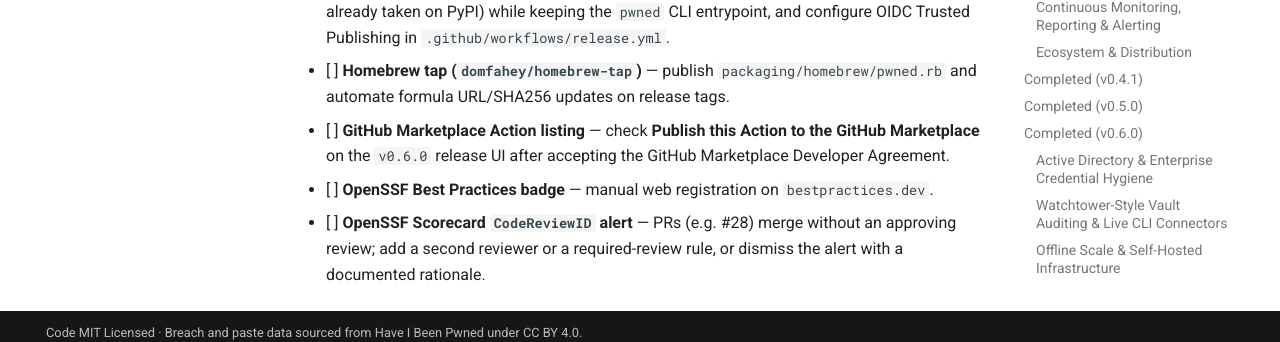
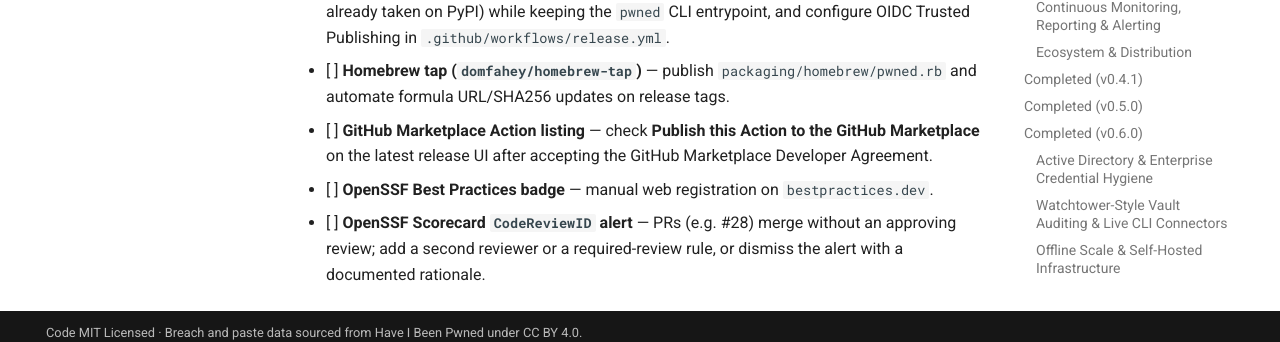
Before and after one commit to domfahey/pwned, an MkDocs documentation site: the page built from docs/roadmap.md, in a window 1280 px wide and 900 px high, scrolled down 8956 px. Shown: the part 524-866 px from the top of the window. Built offline with MkDocs 1.6.1 and Material for MkDocs 9.7.7, drawn with Linux system fonts in a browser that asks for light colours; comment, search, counter and statistics services are not loaded.

Commit message:
chore: prepare v0.6.1 release (#31)
Co-authored-by: Claude Opus 5.5 <noreply@anthropic.com>

```diff
--- a/docs/roadmap.md
+++ b/docs/roadmap.md
@@ -154,6 +154,6 @@ Focused on workflows outside the official [`hibp` CLI](https://haveibeenpwned.co
 
 - [ ] **PyPI publishing (optional)** — pick a non-colliding distribution name (since `pwned` is already taken on PyPI) while keeping the `pwned` CLI entrypoint, and configure OIDC Trusted Publishing in `.github/workflows/release.yml`.
 - [ ] **Homebrew tap (`domfahey/homebrew-tap`)** — publish `packaging/homebrew/pwned.rb` and automate formula URL/SHA256 updates on release tags.
-- [ ] **GitHub Marketplace Action listing** — check **Publish this Action to the GitHub Marketplace** on the `v0.6.0` release UI after accepting the GitHub Marketplace Developer Agreement.
+- [ ] **GitHub Marketplace Action listing** — check **Publish this Action to the GitHub Marketplace** on the latest release UI after accepting the GitHub Marketplace Developer Agreement.
 - [ ] **OpenSSF Best Practices badge** — manual web registration on `bestpractices.dev`.
 - [ ] **OpenSSF Scorecard `CodeReviewID` alert** — PRs (e.g. #28) merge without an approving review; add a second reviewer or a required-review rule, or dismiss the alert with a documented rationale.
--- a/pyproject.toml
+++ b/pyproject.toml
@@ -1,6 +1,6 @@
 [project]
 name = "pwned"
-version = "0.6.0"
+version = "0.6.1"
 description = "CLI tool and Python client for the Have I Been Pwned API v3"
 readme = "README.md"
 license = "MIT"
```
Also changed, not shown: CHANGELOG.md (+4 -1 lines), README.md (+6 -6 lines), docs/monitoring-and-ci.md (+4 -4 lines), 1 other file.
